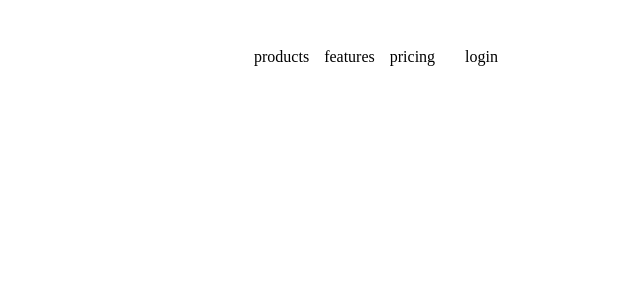
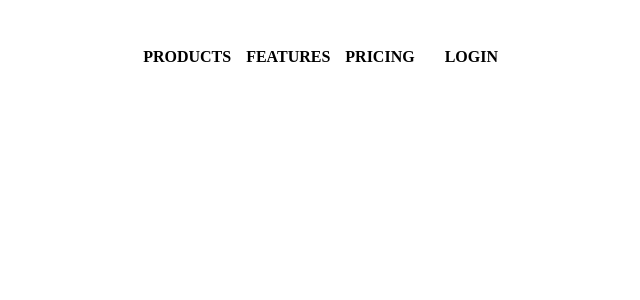
Before and after one commit to tonyykosseifyy/modern-ui-ux, a React (Create React App) app: page / in a window 1280 px wide. Shown: the top 300 px of the page, without its empty margins (575-1215 px from the left). Built offline with nearby package versions, Linux system fonts and the light colour scheme.

Commit message:
1 file modified

```diff
--- a/src/components/Navbar/Navbar.css
+++ b/src/components/Navbar/Navbar.css
@@ -11,11 +11,24 @@ nav.navbar {
 .navbar-links > a {
   display: block ;
   margin-right: 15px ;
+  text-transform: uppercase;
+  font-weight: 700 ;
+  position: relative;
 }
-
-.navbar-links > a:hover {
-  text-decoration: underline;
-  text-decoration-color: black;
+.navbar-links > a::after {
+  content: "";
+  position: absolute ;
+  bottom : -0.5px ;
+  left: 0 ;
+  right: 0 ;
+  height: 2px ;
+  background-color: black ;
+  transform-origin: center ;
+  transform: scaleX(0);
+  transition: transform .3s ease-out ;
+}
+.navbar-links > a:hover::after {
+  transform: scaleX(1);
 }
 
 @media screen and (max-width: 600px) {
```
